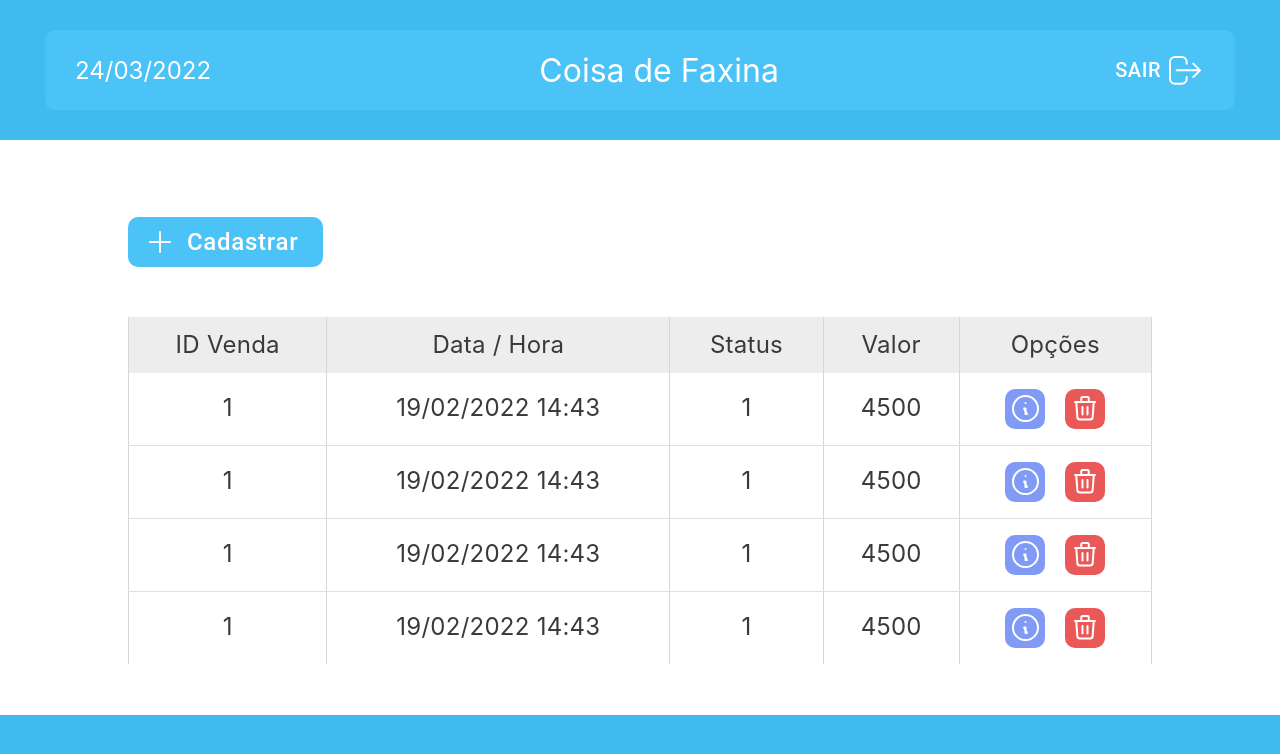
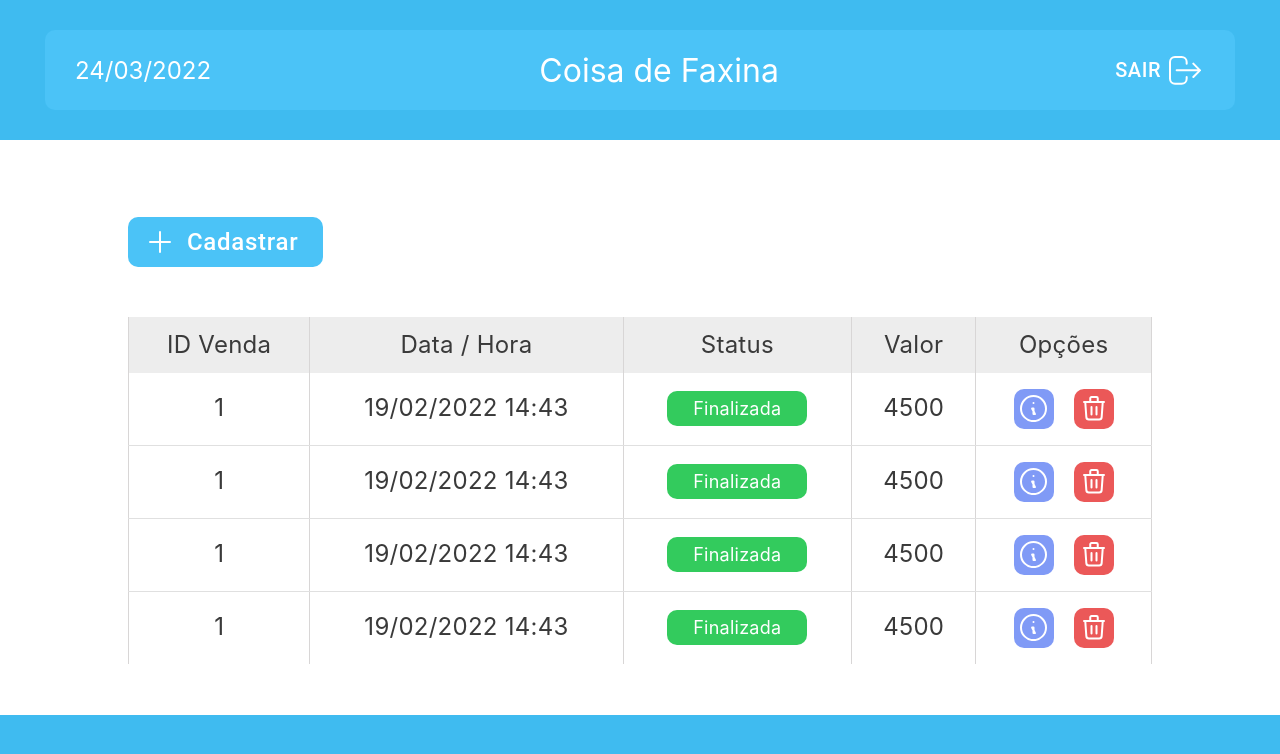
Before and after one commit to GustavoBarcaro/sys-vendas-limpeza, a React (Create React App) app: page / in a window 1280 px wide. Shown: the top 754 px of the page. Built offline with nearby package versions, Linux system fonts and the light colour scheme.

Commit message:
Tags de status

```diff
--- a/package.json
+++ b/package.json
@@ -15,6 +15,7 @@
     "@types/react": "^17.0.20",
     "@types/react-dom": "^17.0.9",
     "axios": "^0.26.1",
+    "classnames": "^2.3.1",
     "date-fns": "^2.28.0",
     "react": "^17.0.2",
     "react-dom": "^17.0.2",
--- /dev/null
+++ b/src/components/status/index.tsx
@@ -0,0 +1,24 @@
+import React from 'react';
+import classNames from 'classnames';
+import styles from './status.module.scss';
+
+interface StatusProps {
+  type: string;
+}
+
+const STATUS_VALUES = new Map([
+  ['1', 'Finalizada'],
+  ['2', 'Em aberto'],
+]);
+
+function Status({ type }: StatusProps): JSX.Element {
+  return (
+    <div
+      className={classNames(styles.status, { [styles.finished]: type === '1' })}
+    >
+      {STATUS_VALUES.get(type)}
+    </div>
+  );
+}
+
+export default Status;
--- /dev/null
+++ b/src/components/status/status.module.scss
@@ -0,0 +1,13 @@
+.status {
+  color: #ffffff;
+  background-color: #809af6;
+  border-radius: 10px;
+  font-size: 18px;
+  padding: 5px 25px;
+  width: 140px;
+  margin: auto;
+}
+
+.finished {
+  background-color: #33cb5d;
+}
--- a/src/layout/table/index.tsx
+++ b/src/layout/table/index.tsx
@@ -9,13 +9,14 @@ import TableContainer from '@mui/material/TableContainer';
 import TableHead from '@mui/material/TableHead';
 import TableRow from '@mui/material/TableRow';
 import { InfoIcon, TrashIcon } from '../../assets';
+import Status from '../../components/status';
 
 import './table.scss';
 
 const value = {
   idVenda: 1,
   datetime: '19/02/2022 14:43',
-  status: 1,
+  status: '1',
   valor: 4500,
   history: [
     {
@@ -40,7 +41,9 @@ function Row(props: { row: typeof value }) {
       <TableRow sx={{ '& > *': { borderBottom: 'unset' } }} className="lines">
         <TableCell align="center">{row.idVenda}</TableCell>
         <TableCell align="center">{row.datetime}</TableCell>
-        <TableCell align="center">{row.status}</TableCell>
+        <TableCell align="center">
+          <Status type={row.status} />
+        </TableCell>
         <TableCell align="center">{row.valor}</TableCell>
         <TableCell align="center" className="options">
           <IconButton
```
Also changed, not shown: 1 other file (tests, documents, lock files or other folders).
